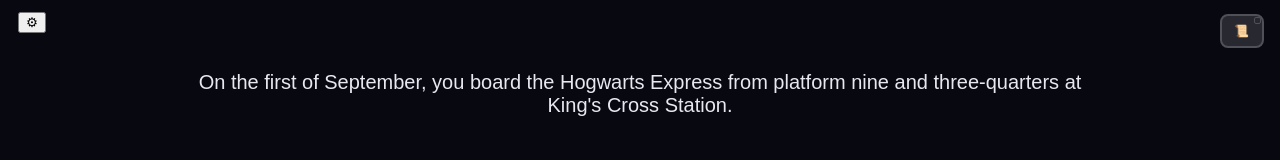
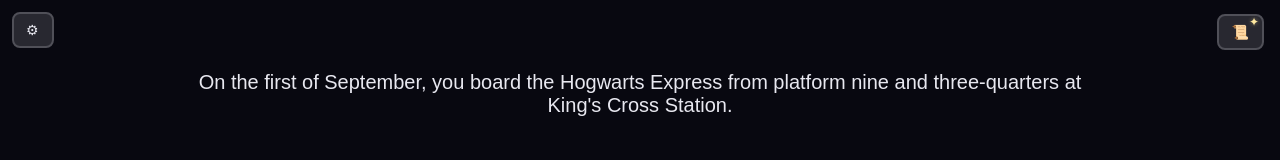
Before and after one commit to Mongermonkey/HPG2, a website built with Vite: page index.html in a window 1280 px wide. Shown: the top 160 px of the page. Built offline with nearby package versions, Linux system fonts and the light colour scheme.

Commit message:
update grafico drop info character

```diff
--- a/index.html
+++ b/index.html
@@ -192,7 +192,23 @@
     .settings-container {
       position: absolute;
       top: 12px;
-      left: 18px;
+      left: 12px;
+    }
+
+    #settings-btn {
+      padding: 8px 12px;
+      background-color: rgb(40, 40, 48);
+      color: rgb(232, 232, 240);
+      border: 2px solid rgb(80, 80, 88);
+      border-radius: 8px;
+      cursor: pointer;
+      font-size: 14px;
+      letter-spacing: 0.08em;
+    }
+
+    #settings-btn:hover {
+      border-color: rgb(180, 180, 220);
+      box-shadow: 0 0 5px rgb(180, 180, 220);
     }
 
     .settings-menu {
--- a/style.css
+++ b/style.css
@@ -53,39 +53,38 @@
   border: 2px solid rgb(80, 80, 88);
   border-radius: 8px;
   cursor: pointer;
-  font-size: 12px;
+  font-size: 14px;
   letter-spacing: 0.08em;
 }
 
 #character-extended-toggle {
   position: absolute;
-  top: 3px;
-  right: 3px;
-  width: 7px;
-  height: 7px;
+  top: 0;
+  right: 2px;
+  width: 16px;
+  height: 16px;
   margin: 0;
   appearance: none;
   -webkit-appearance: none;
   cursor: pointer;
-  background-color: rgb(40, 40, 48);
-  border: 1px solid rgb(80, 80, 88);
-  border-radius: 2px;
-  display: inline-block;
+  background: transparent;
+  border: none;
+  display: grid;
+  place-items: center;
 }
 
-#character-extended-toggle:checked {
-  background-color: rgb(40, 40, 48);
+#character-extended-toggle::after {
+  content: '✦';
+  font-size: 12px;
+  line-height: 1;
+  color: rgb(255, 233, 160);
+  text-shadow: 0 0 4px rgba(255, 233, 160, 0.45);
+  transition: color 0.2s ease, text-shadow 0.2s ease;
 }
 
 #character-extended-toggle:checked::after {
-  content: '✓';
-  position: absolute;
-  left: 50%;
-  top: 50%;
-  transform: translate(-50%, -58%);
-  font-size: 5px;
-  line-height: 1;
-  color: rgb(232, 232, 240);
+  color: rgb(180, 180, 220);
+  text-shadow: 0 0 5px rgba(180, 180, 220, 0.45);
 }
 
 #show-character-btn:hover {
```
